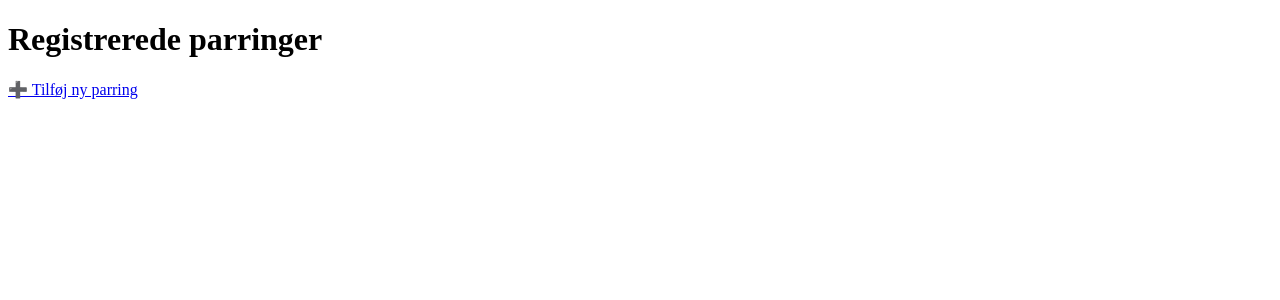
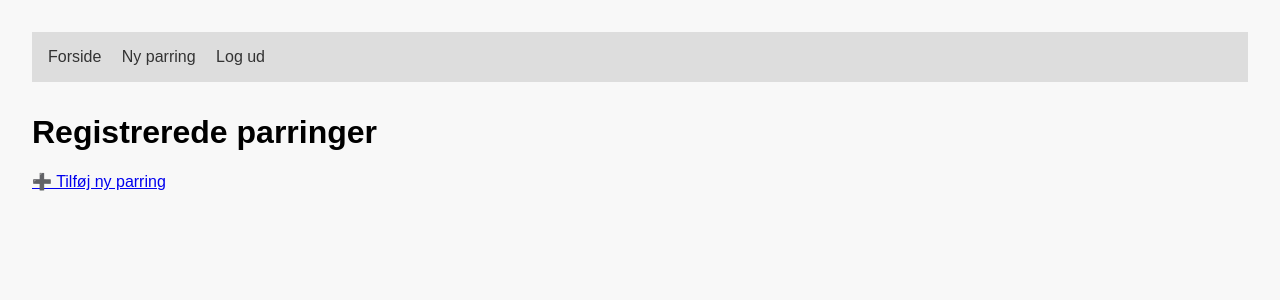
Before and after one commit to MajaB123/marsvine-avl, a Flask app: page / in a window 1280 px wide. Shown: the top 300 px of the page. Run offline with Flask 3, Linux system fonts and the light colour scheme; the visitor is signed in with stand-in values (Sample User, id 1); data comes from the database, SQL or seed files in the repository; both versions use the stored data as it was after the commit.

Commit message:
Tilføjet base.html og logout-link

```diff
--- /dev/null
+++ b/templates/base.html
@@ -0,0 +1,40 @@
+<!DOCTYPE html>
+<html lang="da">
+<head>
+    <meta charset="UTF-8">
+    <title>{% block title %}Marsvineavl{% endblock %}</title>
+    <style>
+        body {
+            font-family: Arial, sans-serif;
+            margin: 2em;
+            background-color: #f8f8f8;
+        }
+        nav {
+            background-color: #ddd;
+            padding: 1em;
+            margin-bottom: 2em;
+        }
+        nav a {
+            margin-right: 1em;
+            text-decoration: none;
+            color: #333;
+        }
+    </style>
+</head>
+<body>
+
+    <nav>
+        <a href="/">Forside</a>
+        {% if current_user.is_authenticated %}
+            <a href="/add">Ny parring</a>
+            <a href="/logout">Log ud</a>
+        {% else %}
+            <a href="/login">Log ind</a>
+            <a href="/register">Opret bruger</a>
+        {% endif %}
+    </nav>
+
+    {% block content %}{% endblock %}
+
+</body>
+</html>
--- a/templates/index.html
+++ b/templates/index.html
@@ -1,15 +1,15 @@
-<!DOCTYPE html>
-<html>
-<head>
-    <title>Marsvineparringer</title>
-</head>
-<body>
-    <h1>Registrerede parringer</h1>
-    <a href="/add">➕ Tilføj ny parring</a>
-    <ul>
+{% extends 'base.html' %}
+
+{% block title %}Marsvineparringer{% endblock %}
+
+{% block content %}
+<h1>Registrerede parringer</h1>
+
+<a href="/add">➕ Tilføj ny parring</a>
+<ul style="list-style-type: none; padding: 0;">
     {% for p in pairings %}
-        <li style="margin-bottom: 2em;">
-            <div style="display: flex; align-items: center; gap: 20px;">
+        <li style="margin-bottom: 2em; border-bottom: 1px solid #ccc; padding-bottom: 1em;">
+            <div style="display: flex; align-items: flex-start; gap: 20px; flex-wrap: wrap;">
 
                 {% if p.male_image %}
                     <div>
@@ -29,7 +29,8 @@
 
                 <div>
                     🗓️ Sammensat: {{ p.pairing_date }}<br>
-                    👶 Termin: {{ p.term_interval }}<br><br>
+                    👶 Termin: {{ p.term_interval }}<br>
+                    ✍️ Oprettet af: {{ p.creator_email }}<br><br>
                     <form action="/delete/{{ p.id }}" method="post">
                         <button type="submit" onclick="return confirm('Er du sikker på, at du vil slette denne parring?')">🗑️ Slet</button>
                     </form>
@@ -37,6 +38,5 @@
             </div>
         </li>
     {% endfor %}
-    </ul>
-</body>
-</html>
+</ul>
+{% endblock %}
```
Also changed, not shown: opret_admin.py (added, +34 -0 lines), templates/login.html (+6 -8 lines), templates/register.html (+33 -0 lines), database.db, templates/add_pairing.html (line endings or trailing spaces), 1 other file.
